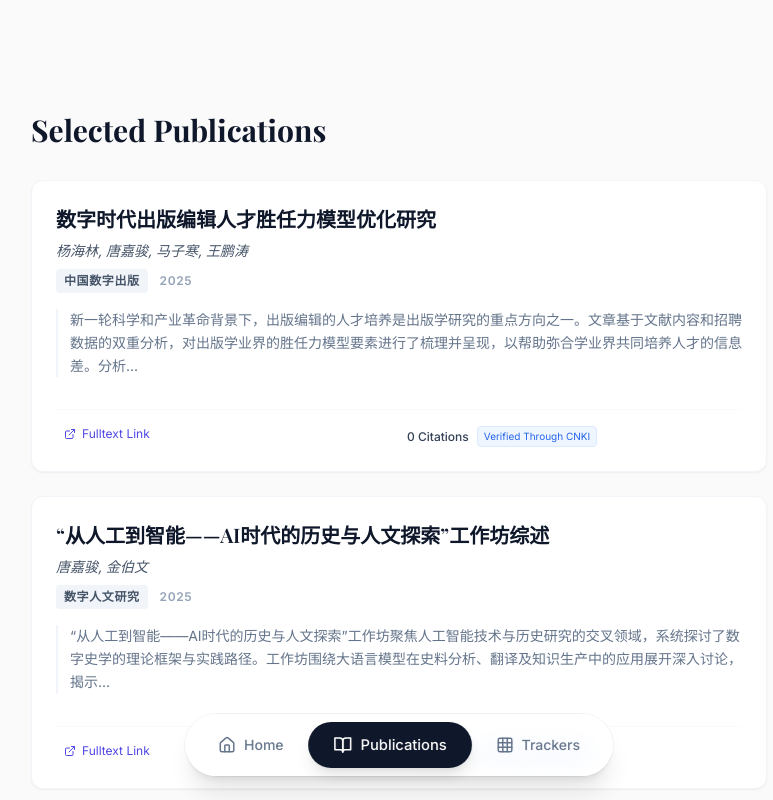
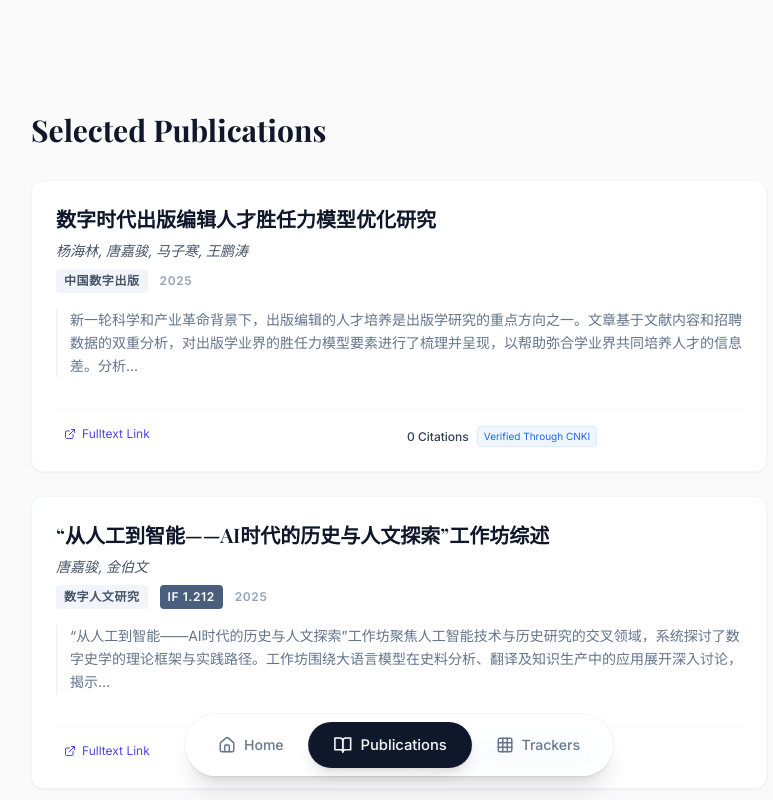
Before and after one commit to JIAJUN-TANG/JIAJUN-TANG.github.io, a React (Vite) app: page / in a window 1280 px wide. Both pictures are taken after a click on the button "Publications". Shown: the top 800 px of the page, without its empty margins (241-1014 px from the left). Built offline with nearby package versions, Linux system fonts and the light colour scheme; a web font is replaced by a local one.

Commit message:
modified:   App.tsx 	modified:   constants.ts 	modified:   types.ts

```diff
--- a/App.tsx
+++ b/App.tsx
@@ -21,8 +21,7 @@ import { PROFILE, INITIAL_PAPERS, INITIAL_CARDS } from './constants';
 const NavButton = ({ tab, current, onClick, icon: Icon, label }: any) => (
   <button
     onClick={() => onClick(tab)}
-    className={`flex items-center gap-2 px-6 py-3 rounded-full transition-all duration-300 ${
-      current === tab
+    className={`flex items-center gap-2 px-6 py-3 rounded-full transition-all duration-300 ${current === tab
         ? 'bg-slate-900 text-white shadow-lg scale-105'
         : 'text-slate-500 hover:bg-slate-100 hover:text-slate-900'
       }`}
@@ -111,7 +110,7 @@ const HomeTab = () => (
       {/* Education & Experience */}
       <motion.div variants={itemVariants}>
         <h3 className="text-xl font-serif font-semibold mb-8 flex items-center gap-2 text-slate-800">
-          <Briefcase size={20} className="text-indigo-600"/> Background
+          <Briefcase size={20} className="text-indigo-600" /> Background
         </h3>
 
         <div className="space-y-8 relative border-l border-slate-200 ml-3 pl-8 pb-2">
@@ -142,7 +141,7 @@ const HomeTab = () => (
       {/* Recent Highlights */}
       <motion.div variants={itemVariants}>
         <h3 className="text-xl font-serif font-semibold mb-8 flex items-center gap-2 text-slate-800">
-          <Sparkles size={20} className="text-amber-500"/> Recent Highlights
+          <Sparkles size={20} className="text-amber-500" /> Recent Highlights
         </h3>
         <div className="space-y-4">
           {PROFILE.news.map((item) => (
@@ -152,8 +151,7 @@ const HomeTab = () => (
               className="bg-white p-5 rounded-xl border border-slate-100 shadow-sm hover:shadow-md transition-all cursor-default"
             >
               <div className="flex items-center gap-3 mb-2">
-                  <span className={`text-[10px] font-bold uppercase tracking-wider px-2 py-0.5 rounded-full ${
-                    item.category === 'Award' ? 'bg-amber-100 text-amber-700' :
+                <span className={`text-[10px] font-bold uppercase tracking-wider px-2 py-0.5 rounded-full ${item.category === 'Award' ? 'bg-amber-100 text-amber-700' :
                     item.category === 'Publication' ? 'bg-blue-50 text-blue-700' :
                       'bg-slate-100 text-slate-600'
                   }`}>
@@ -199,6 +197,15 @@ const PublicationsTab = () => {
                 <p className="text-slate-600 italic mb-2 text-sm">{paper.authors.join(", ")}</p>
                 <div className="flex items-center gap-3 text-xs font-bold text-slate-400 uppercase tracking-wider mb-4">
                   <span className="bg-slate-100 px-2 py-1 rounded text-slate-600">{paper.venue}</span>
+                  {paper.tags?.map((tag, tagIndex) => (
+                    <span
+                      key={tagIndex}
+                      className="px-2 py-1 rounded text-white"
+                      style={{ backgroundColor: tag.color }}
+                    >
+                      {tag.text}
+                    </span>
+                  ))}
                   <span>{paper.year}</span>
                 </div>
                 {paper.abstract && (
@@ -266,16 +273,14 @@ const DashboardTab = () => {
             initial={{ opacity: 0, scale: 0.95 }}
             animate={{ opacity: 1, scale: 1 }}
             transition={{ delay: i * 0.05 }}
-            className={`p-6 rounded-2xl border transition-all duration-300 flex flex-col justify-between min-h-[200px] ${
-              card.type === 'paper-tracker'
+            className={`p-6 rounded-2xl border transition-all duration-300 flex flex-col justify-between min-h-[200px] ${card.type === 'paper-tracker'
                 ? 'bg-gradient-to-br from-indigo-50 to-white border-indigo-100'
                 : 'bg-white border-slate-100 hover:shadow-lg'
               }`}
           >
             <div>
               <div className="flex justify-between items-start mb-4">
-                <span className={`text-[10px] font-bold uppercase tracking-widest px-2 py-1 rounded-full ${
-                   card.type === 'paper-tracker' ? 'bg-indigo-100 text-indigo-700' : 'bg-slate-100 text-slate-600'
+                <span className={`text-[10px] font-bold uppercase tracking-widest px-2 py-1 rounded-full ${card.type === 'paper-tracker' ? 'bg-indigo-100 text-indigo-700' : 'bg-slate-100 text-slate-600'
                   }`}>
                   {card.type === 'paper-tracker' ? 'Citation Tracker' : 'Note'}
                 </span>
--- a/constants.ts
+++ b/constants.ts
@@ -79,7 +79,8 @@ export const INITIAL_PAPERS: Paper[] = [
     url: "https://kns.cnki.net/kcms2/article/abstract?v=35M_ufc67ztzCaLcjqodBUT-di3nfKoVExJg-8UgZsnh_wUCsHdWxi-KsijdhYuWqdKVjIt3VJTOcpvgkNBVRtIG3t9Nap-c62yXzMOssE0k21Fp-upxQJhiB2-QQJIa4a55OWQrXR1Vz3NN47IbZk5avh4wXeWjzV_jHalCskJGuWKTVfCHtKEf5-9yiTdHWamA7yCdd9d84xeodxcmgQ==&uniplatform=NZKPT&language=CHS",
     abstract: "“从人工到智能——AI时代的历史与人文探索”工作坊聚焦人工智能技术与历史研究的交叉领域，系统探讨了数字史学的理论框架与实践路径。工作坊围绕大语言模型在史料分析、翻译及知识生产中的应用展开深入讨论，揭示了技术赋能下历史研究在效率提升与范式转型方面的潜力。尽管生成式人工智能能够加速文献处理与模式识别，但其“幻觉问题”与缺乏历史语境理解的局限性仍需警惕。圆桌讨论强调，技术应用应服务于学术创新而非替代人文思考，需通过跨学科合作解决数据质量、版权管理及研究主体性等挑战。人工智能可成为拓展历史研究广度的工具，但批判性思维与问题意识仍是学术深度的核心保障，未来需在技术整合与学科传统间寻求平衡。",
     citationCount: 1,
-    type: 'cn'
+    type: 'cn',
+    tags: [{ text: "IF 1.212", color: "#4A5F7E" }]
   },
   {
     id: 'p3',
@@ -90,7 +91,8 @@ export const INITIAL_PAPERS: Paper[] = [
     url: "https://kns.cnki.net/kcms2/article/abstract?v=35M_ufc67zs14hJ1zFzgMVnmg7RiCWHcyIN5qsii6P08f0ptx2caGbzbeixrEkFyqd-rQARxlVHv5PcT2RgWr92iRspBCCfmnOJ6J2UiDcBsIIlMB0EmrKgmBLXOy4-2c_TADLbnl87jDrymlxDpX1uOIO7Sr9cAohYDnZ0ZsVqVLu91sRQJ-Mj15T_MLxXmdvKR0hUxtR3W7I5wSo0ntQ==&uniplatform=NZKPT&language=CHS",
     abstract: "梳理我国出版人工智能的研究现状，有助于明确出版行业的发展方向，促进出版学科自主知识体系的构建和完善。本研究采用系统性文献综述方法，检索、筛选并分析了522篇相关文献，系统归纳了出版人工智能的核心概念、技术架构、行业影响及应对进路。学界认为智能技术正深度介入出版全流程，尤其是生成式人工智能在内容创作和知识生产中的应用，为出版行业的智能化升级提供了重要支撑。但人工智能也带来伦理和实践问题，生成内容的版权归属和原创性争论尤为突出。出版业应充分发挥在内容资源上的优势，向“知识服务提供商”和“知识把关人”角色转变，探索“出版即服务”模式，努力构建以高质量知识资源为核心的智能出版新生态。",
     citationCount: 0,
-    type: 'cn'
+    type: 'cn',
+    tags: [{ text: "IF 2.21", color: "#4A5F7E" }]
   },
   {
     id: 'p4',
@@ -100,7 +102,7 @@ export const INITIAL_PAPERS: Paper[] = [
     year: 2025,
     url: "https://kns.cnki.net/kcms2/article/abstract?v=35M_ufc67zu1QCH3Fvq3Uh363nj646dMcAVFZYeIUe-XxuWqp26dDyzroN6yXJjUOH3IofKDTj_UdBeYxJ4x91FvO-BK5Oh-rhOamA-CmUUhKvtcwv2KYe4PU4gwNuJ7WbWwRwyGvyvcsYSsG4ZZ_sKaxdQdlWCoUXo4hk1uB_d2QvdBnIrgl5klhoBEyOndhT68w6BkHhen5etMlVc6EQ==&uniplatform=NZKPT&language=CHS",
     abstract: "研究基于行动者网络理论，以国产3A游戏《黑神话：悟空》成功的国际传播为例，深入探讨国产游戏海外推广的策略。在全球化背景下，中国国产游戏在国际传播过程中面临文化差异、市场准入和技术壁垒等多重挑战。通过行动者网络理论的分析框架，文章揭示政府、行业组织、研发和发行企业、出版方、游戏平台、媒体及玩家等多元行动者在游戏海外传播过程中所扮演的角色及其互动机制。特别是中华优秀传统文化和游戏技术，作为异质性行动者，在游戏文化叙事的重塑过程中发挥关键作用，推动游戏的国际化和中华优秀传统文化的深度传播。通过《黑神话：悟空》的案例，文章总结其在技术创新、文化传播和国际市场拓展方面的成功经验，以期为其他国产游戏提供可借鉴的策略和启示。构建多元化的行动者网络，优化转译机制，推动中华优秀传统文化通过游戏进行跨文化传播，这是推动中国国产游戏国际传播成功的重要途径。",
-    citationCount: 0,
+    citationCount: 1,
     type: 'cn'
   },
   {
--- a/types.ts
+++ b/types.ts
@@ -16,6 +16,7 @@ export interface Paper {
   loadingCitation?: boolean;
   type?: 'cn' | 'gs';
   googleScholarId?: string;
+  tags?: { text: string; color: string }[];
 }
 
 export interface CustomCardData {
```
Lines whose indentation alone changed are shown as unchanged.
